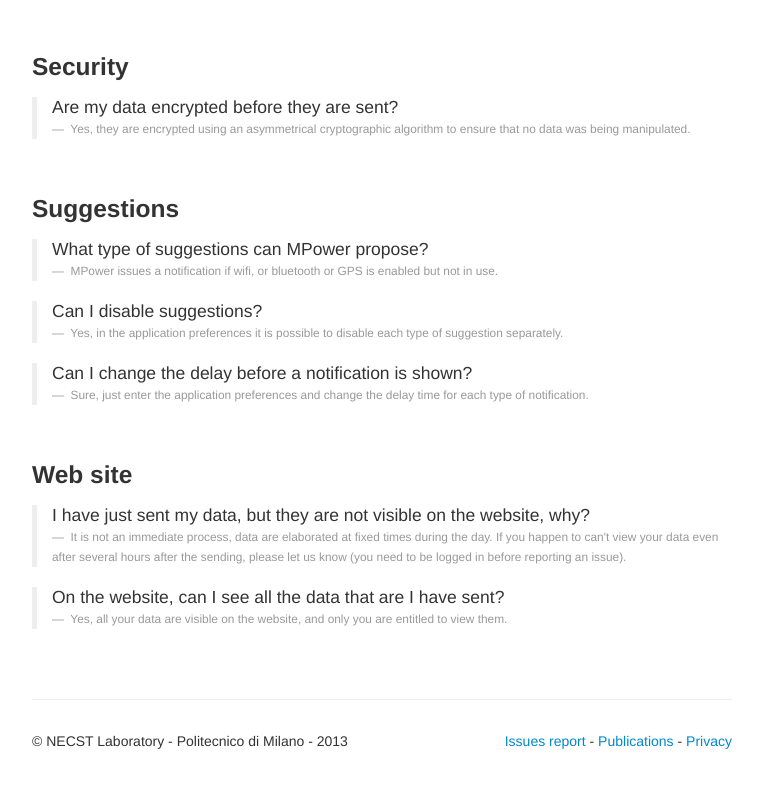
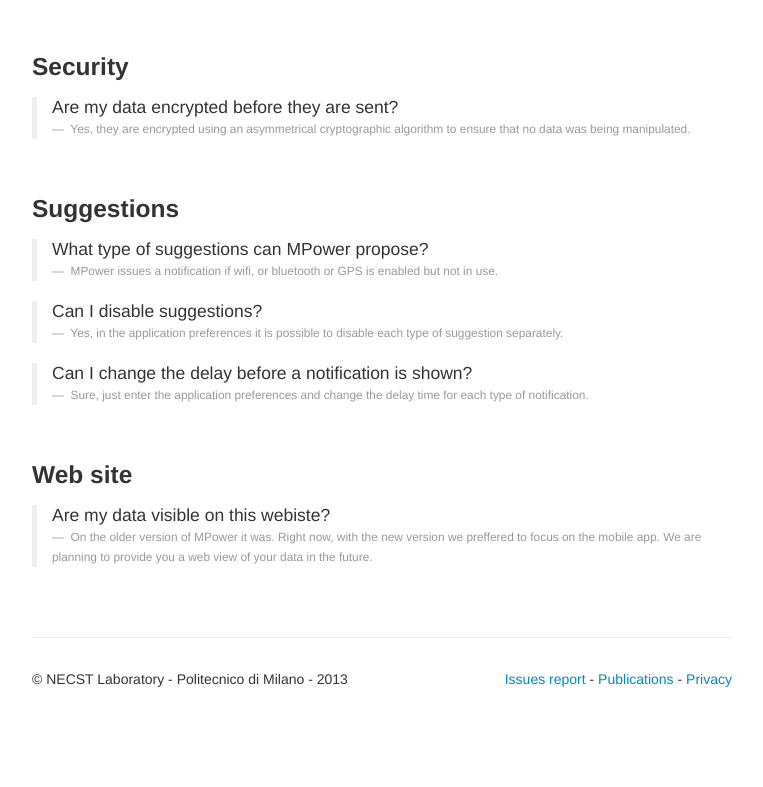
Before and after one commit to necst/mpower.necst.it, a plain HTML site: page view/faq.html in a window 1280 px wide. Shown: the part 1571-2358 px from the top of the page, without its empty margins (258-1021 px from the left). After the commit the page ends 2310 px from the top, so only its background shows below. Drawn offline with nearby package versions, Linux system fonts and the light colour scheme.

Commit message:
change faq

```diff
--- a/view/faq.html
+++ b/view/faq.html
@@ -243,17 +243,9 @@
 
       <h3>Web site</h3>
       <blockquote>
-        <p>I have just sent my data, but they are not visible on the website, why?</p>
+        <p>Are my data visible on this webiste?</p>
         <small>
-          It is not an immediate process, data are elaborated at fixed times during the day.
-          If you happen to can't view your data even after several hours after the sending, please let us know (you need to be logged in before reporting an issue).
-        </small>
-      </blockquote>
-
-      <blockquote>
-        <p>On the website, can I see all the data that are I have sent?</p>
-        <small>
-          Yes, all your data are visible on the website, and only you are entitled to view them.
+          On the older version of MPower it was. Right now, with the new version we preffered to focus on the mobile app. We are planning to provide you a web view of your data in the future.
         </small>
       </blockquote>
 
```
